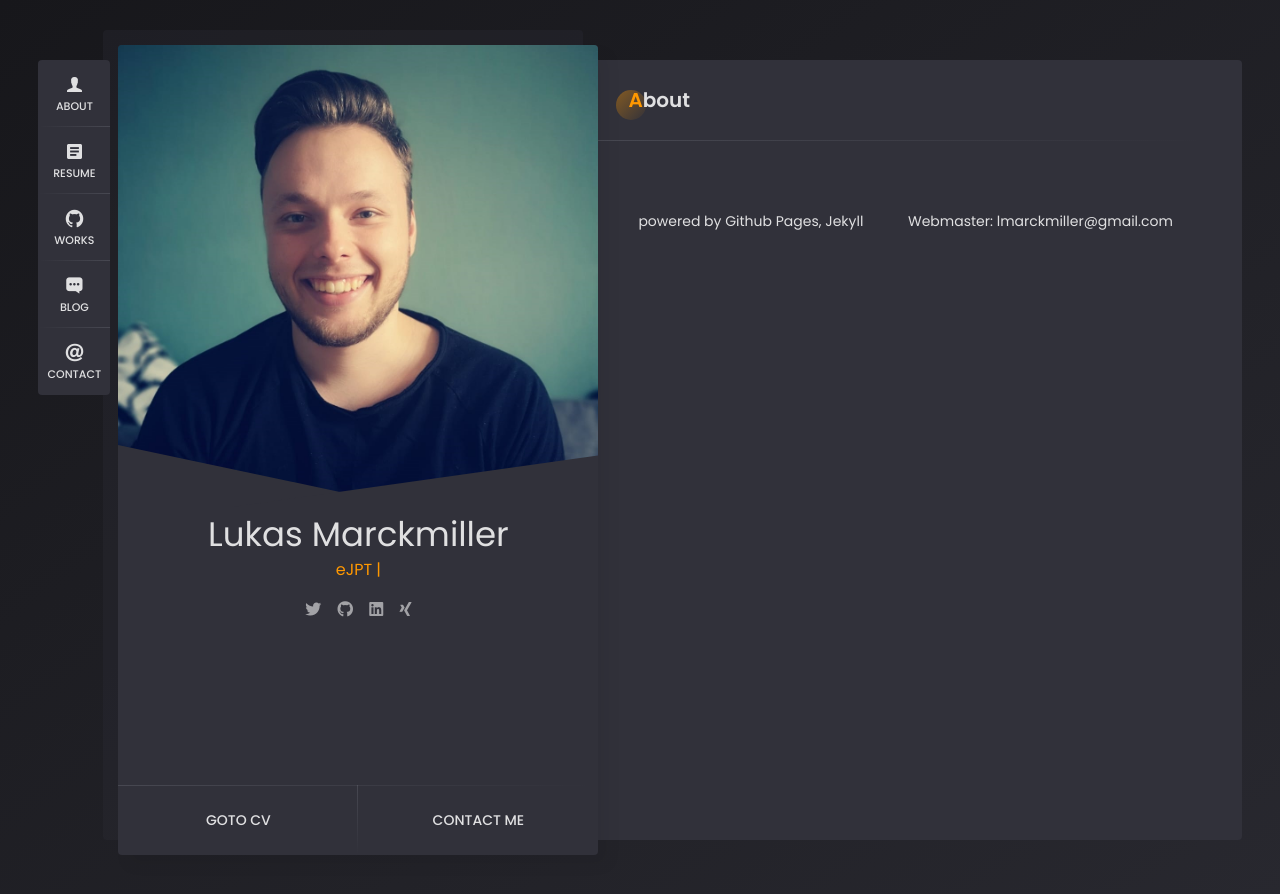
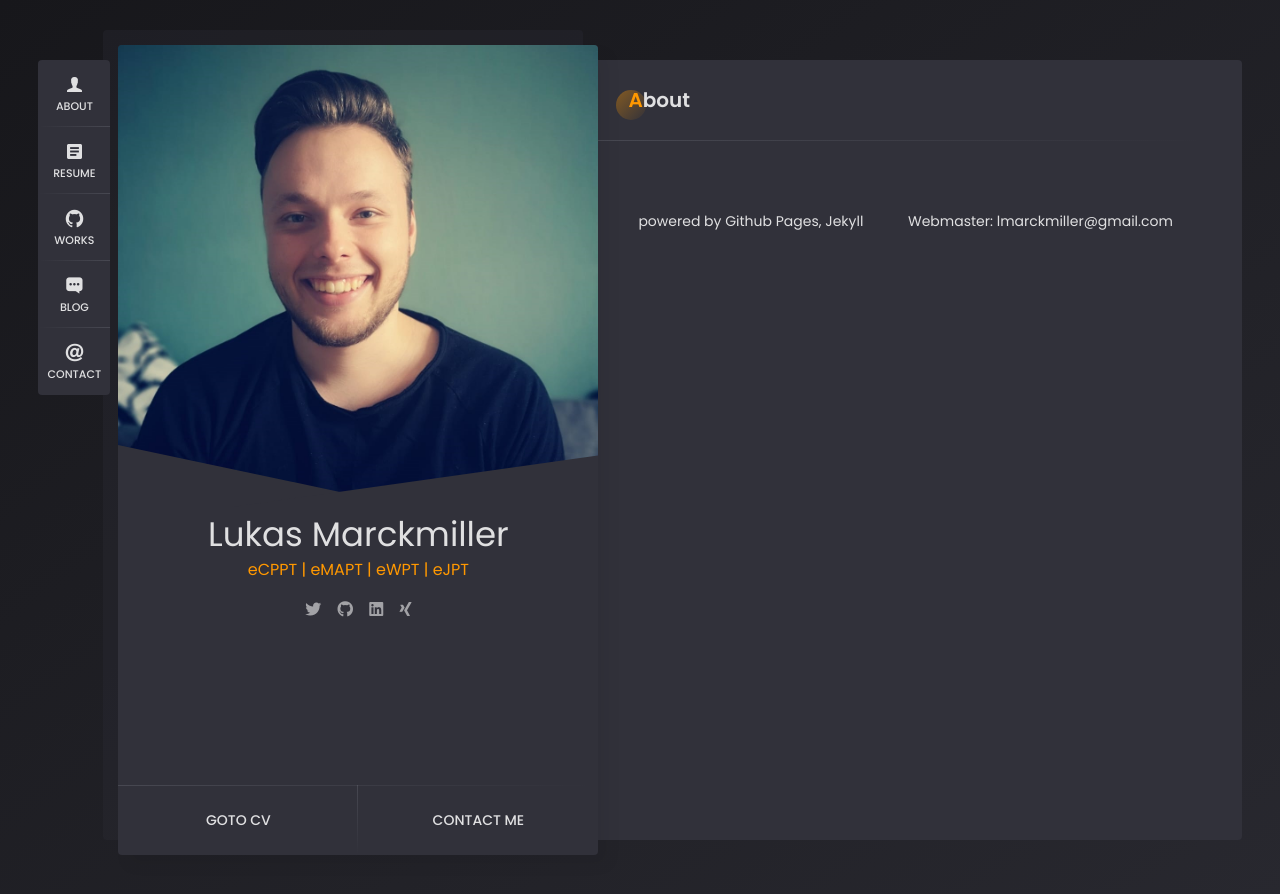
Before and after one commit to LukasMarckmiller/LukasMarckmiller.github.io, a Jekyll site: the page built from about.md, in a window 1280 px wide. Shown: the top 894 px of the page. Built offline with Jekyll 4.4.1, drawn with Linux system fonts in a browser that asks for light colours; nearby versions of some CDN libraries; some web fonts are replaced.

Commit message:
Content changes

```diff
--- a/_data/vcard.yml
+++ b/_data/vcard.yml
@@ -12,9 +12,9 @@ main:
   photo: ""
   name: "Lukas Marckmiller"
   typed:
-    - text: "eJPT | eMAPT | eWPT"
+    - text: "eCPPT | eMAPT | eWPT | eJPT"
     - text: "M.Sc."
-    - text: "Automotive Pentester"
+    - text: "Penetration Tester"
     - text: "OWASP MSTG Contributor"
   social:
     # - title: "Dribbble"
```
